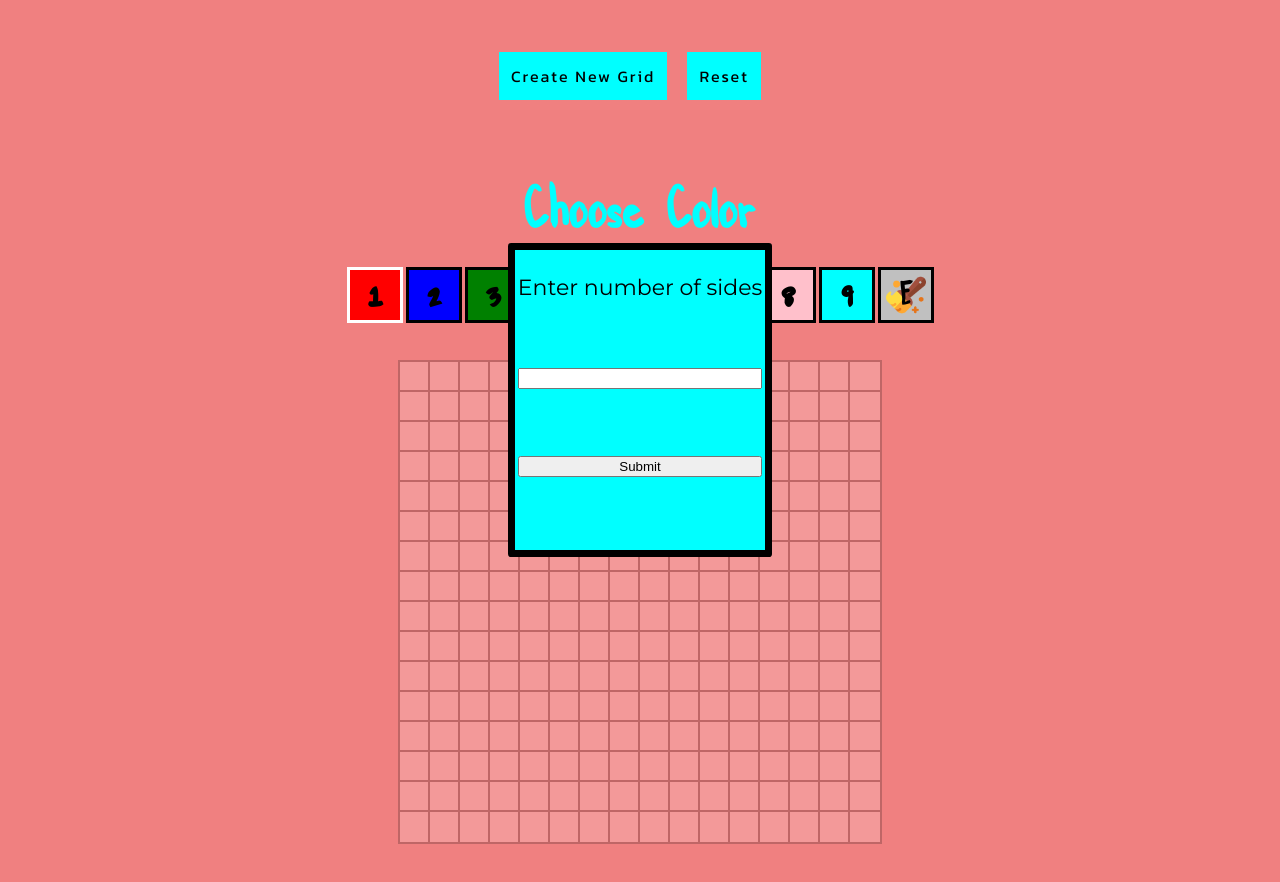
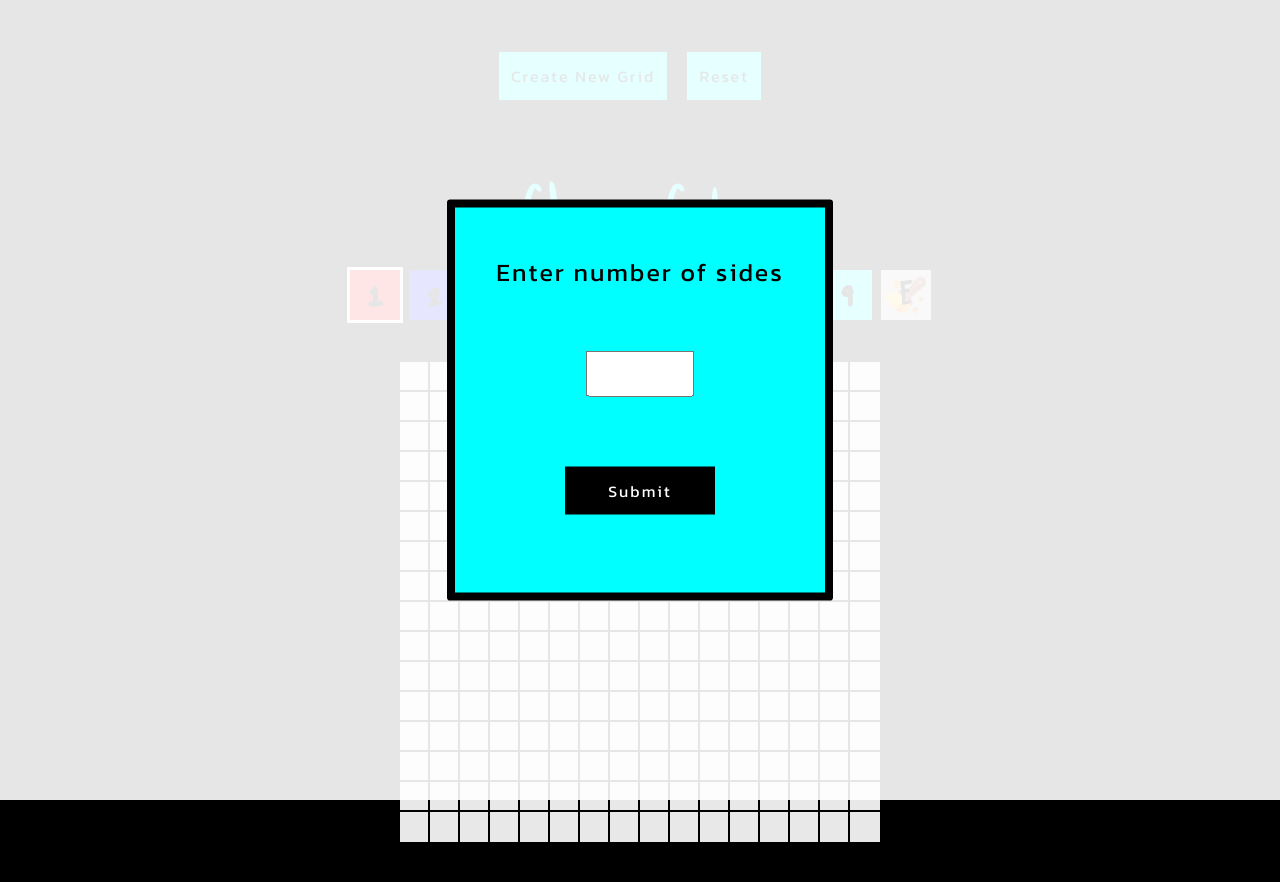
Before and after one commit to NotTooShabbyyy/EtchSketch, a plain HTML site: page index.html in a window 1280 px wide. Both pictures are taken after a click on the button "Create New Grid". Shown: the top 882 px of the page. Drawn offline with Linux system fonts and the light colour scheme.

Commit message:
Made popup for create-grid work and blur out background, and last second styling

```diff
--- a/index.html
+++ b/index.html
@@ -19,6 +19,9 @@
 <body>
 
     <div class="grid-container">
+        <div class="blur-out-background">
+
+        </div>
         <div class="navbar-container">
             <div class="create-new-grid-container">
                 <div class="buttons-container">
@@ -28,8 +31,7 @@
                 <div class="form-creation-container">
                     <form action="" id="gridCreate">
                         <label id="numberOfSidesLabel" for="number_of_sides">Enter number of sides</label>
-                        <label for="error_number_of_sides" id="error_sides">The new number of sides needs to be between 1 and 100</label>
-                        <input type="number" name="newNumberOfSides" id="numberOfSides">
+                        <input type="number" name="newNumberOfSides" id="numberOfSides" min="2" max="50">
                         <input type="submit">
                     </form>
                 </div>
--- a/index.js
+++ b/index.js
@@ -1,5 +1,8 @@
 // Element selectors
 
+let gridContainer = document.querySelector(".grid-container");
+let blurOutContainer = document.querySelector(".blur-out-background");
+console.log(gridContainer.style);
 let parentElement = document.querySelector(".container-element");
 let formElement = document.querySelector(".form-creation-container");
 let chooseColor = document.querySelector("#chooseColor");
@@ -87,6 +90,9 @@ document.addEventListener("keypress", (e) => {
 
 
 function populateContainerElement(numberOfSides) {
+    blurOutContainer.style.display = "none";
+    document.body.classList.remove("stop-scrolling");
+
     let totalNumberOfSquares = numberOfSides * numberOfSides;
 
     for (let i = 0; i < totalNumberOfSquares; i++) {
@@ -111,7 +117,7 @@ function populateContainerElement(numberOfSides) {
                     return;
                 }
 
-                e.target.style.backgroundColor = "white";
+                e.target.style.backgroundColor = "rgb(232, 232, 232)";
 
             }
        });
@@ -135,20 +141,12 @@ function populateContainerElement(numberOfSides) {
 
 }
 
-function randomColor() {
-    let r = Math.floor(Math.random() * 256);
-    let g = Math.floor(Math.random() * 256);
-    let b = Math.floor(Math.random() * 256);
-
-    return `rgb(${r}, ${g}, ${b})`;
-}
-
 populateContainerElement(16);
 
 function showPopup() {
     formElement.style.display = "block";
-    parentElement.style.opacity = "0.2"; // setting this opacity to 0.2 will make the background darker which will give the form that is being shown a popup effect
-
+    document.body.classList.add("stop-scrolling");
+    blurOutContainer.style.display= "block"; // setting this opacity to 0.2 will make the background darker which will give the form that is being shown a popup effect
 }
 
 let createGridForm = document.querySelector("#gridCreate");
--- a/styles/style.css
+++ b/styles/style.css
@@ -10,6 +10,18 @@ body {
     margin: 0;
     padding: 0;
     font-family: "Montserrat";
+}
+
+
+
+
+.grid-container {
+    background-color: black;
+}
+
+.stop-scrolling {
+    height: 100%;
+    overflow: hidden;
 }
 
 h2 {
@@ -46,7 +58,7 @@ h2 {
 }
 
 .container-element-child {
-    background-color: white;
+    background-color: rgb(232, 232, 232);
     outline: 2px solid black;
     height: 30px;
     width: 30px;
@@ -58,9 +70,17 @@ h2 {
     flex-direction: column;
 }
 
+.blur-out-background {
+    width: 100%;
+    height: 100%;
+    background-color: rgba(255, 255, 255, 0.9);
+    position: absolute;
+    display: none;
+}
+
 .form-creation-container {
-    width: 250px;
-    height: 300px;
+    width: 290px;
+    height: 340px;
     background-color: cyan;
     color: white;
     position: absolute;
@@ -69,9 +89,21 @@ h2 {
     transform: translate(-50%, -50%);
     color: black;
     display: none;
-    z-index: 1;
-    border: 7px solid black;
+    z-index: 0;
+    border: 8px solid black;
     border-radius: 3.1px;
+    padding: 40px;
+    padding-bottom: 0;
+    padding-top: 45px;
+}
+
+
+
+#numberOfSides {
+    width: 100px;
+    height: 40px;
+    margin: auto;
+    margin-top: 40px;
 }
 
 #gridCreate {
@@ -85,11 +117,15 @@ h2 {
 }
 
 #numberOfSidesLabel {
-    font-size: 22px;
+    font-size: 25px;
+    font-family: "Kanit";
+    letter-spacing: 2px;
+
+
 }
 
 .sketch-container {
-    height: 10000px;
+    height: 5000px;
 }
 
 .paintBrushes {
@@ -176,7 +212,7 @@ h2 {
     margin-right: 20px;
 }
 
-button {
+button, input[type=submit] {
     background-color: cyan;
     border: none;
     padding: 12px;
@@ -189,6 +225,20 @@ button {
     font-family: "Kanit";
 }
 
+input[type=submit] {
+    background-color: black;
+    color: white;
+    width: 150px;
+    margin: auto;
+    margin-top: 50px;
+}
+
+input[type=submit]:hover {
+    outline: 3px solid white;
+    cursor: pointer;
+}
+
+
 
 button:hover {
     cursor: pointer;
```
